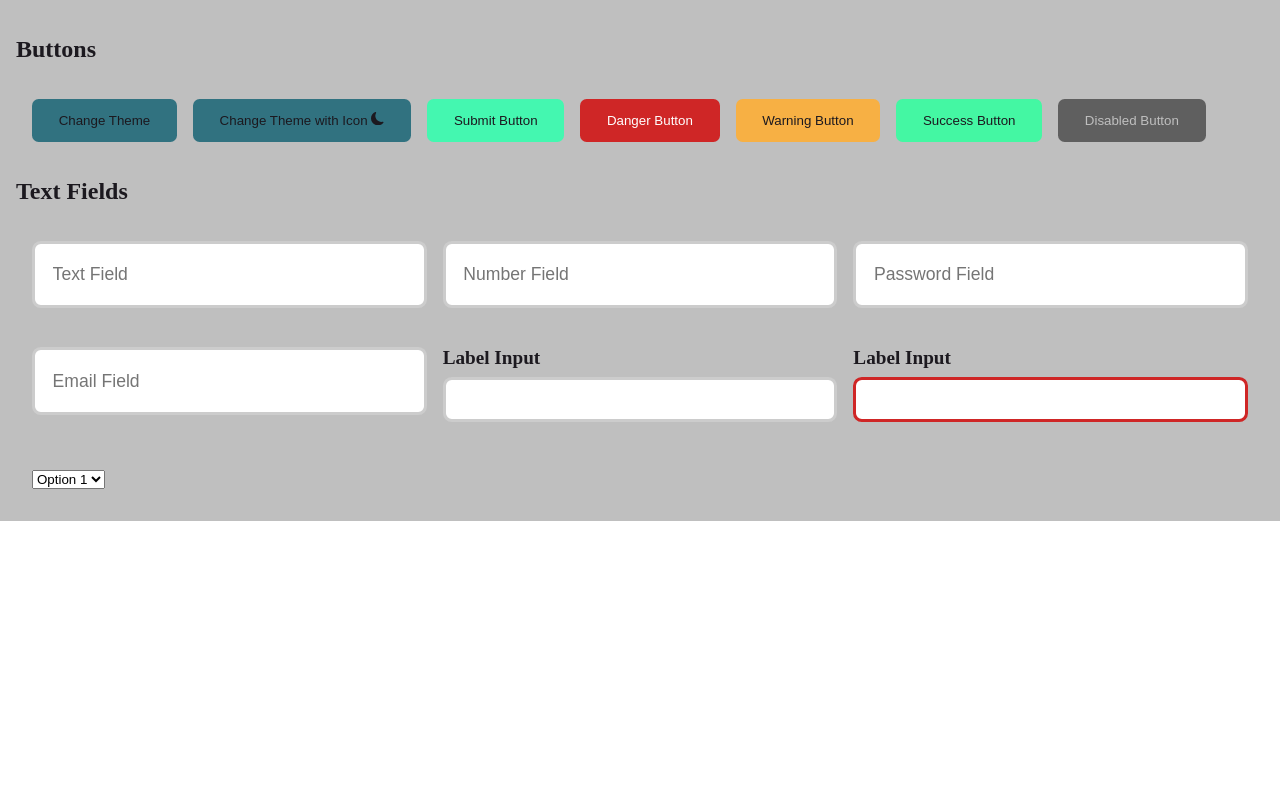
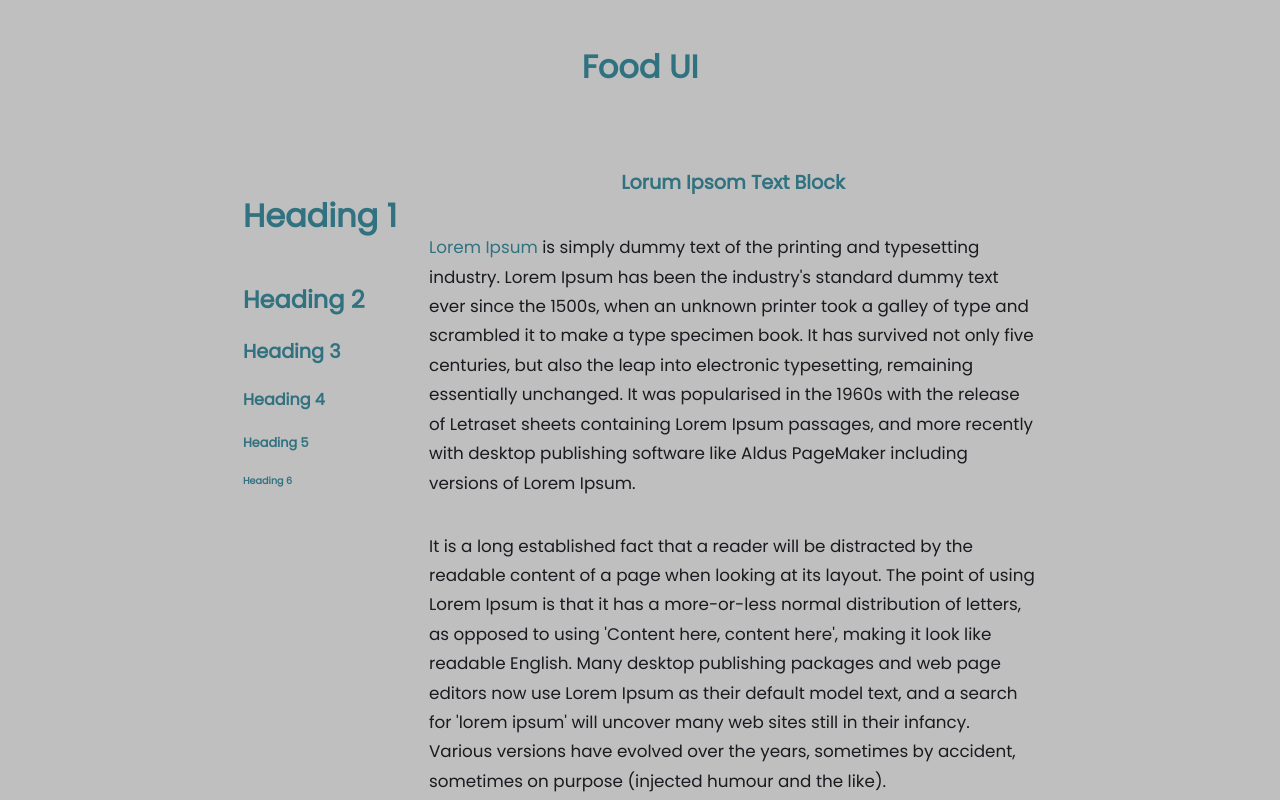
Before and after one commit to ChrsSampson/food-app, a React (Vite) app in the folder client/: page /test in a window 1280 px wide. Shown: the top 800 px of the page. Built offline with nearby package versions, Linux system fonts and the light colour scheme.

Commit message:
Adds Typeography compoents

```diff
--- a/client/src/components/Button.jsx
+++ b/client/src/components/Button.jsx
@@ -38,7 +38,6 @@ export default function Button({onClick=placeholderEvent, variant, children, sub
                         />
 
     const baseProps = {
-        disabled: disabled,
         onClick:onClick,
         disabled:disabled,
         whileHover:{scale: 1.1},
--- a/client/src/components/Select.jsx
+++ b/client/src/components/Select.jsx
@@ -1,7 +1,11 @@
 import '../styles/Select.scss';
 
+const placeholder = () => {
+    console.warn('This Select has no onChange event handler')
+};
+
 // options: array of objects with label and value
-export default function Select ({options, onChange, value, label}) {
+export default function Select ({options, onChange=placeholder, value, label}) {
 
     const selectOptions = options.map((option, index) => {
         return <option key={index} value={option.value}>{option.label}</option>
@@ -11,14 +15,14 @@ export default function Select ({options, onChange, value, label}) {
         return (
             <div className="SelectLabel-Box">
                 <label htmlFor={label}>{label}</label>
-                <select className="form-control" id={label} onChange={onChange} value={value}>
+                <select className="form-control" id={label} onChange={(e) =>onChange(e.target.value)} value={value}>
                     {selectOptions}
                 </select>
             </div>
         )
     } else {
         return (
-            <select className="form-control" onChange={onChange} value={value}>
+            <select className="form-control" onChange={(e) =>onChange(e.target.value)} value={value}>
                 {selectOptions}
             </select>
         )
--- a/client/src/components/TextField.jsx
+++ b/client/src/components/TextField.jsx
@@ -9,7 +9,7 @@ export default function TextField({label, type='text', placeholder, value, onCha
 
     const input = <input
                     name={name}
-                    onChange={onChange}
+                    onChange={(e) => onChange(e.target.value)}
                     type={type}
                     placeholder={placeholder}
                     value={value}
--- /dev/null
+++ b/client/src/components/Typography.jsx
@@ -0,0 +1,19 @@
+
+import '../styles/typography.scss'
+
+export default function Typography ({type='p', children}) {
+
+
+    return (
+        <>
+            {type === 'h1' && <h1>{children}</h1>}
+            {type === 'h2' && <h2>{children}</h2>}
+            {type === 'h3' && <h3>{children}</h3>}
+            {type === 'h4' && <h4>{children}</h4>}
+            {type === 'h5' && <h5>{children}</h5>}
+            {type === 'h6' && <h6>{children}</h6>}
+            {type === 'p' && <p>{children}</p>}
+        </>
+    )
+
+}
--- a/client/src/pages/Test.jsx
+++ b/client/src/pages/Test.jsx
@@ -3,8 +3,9 @@ import Button from "../components/Button";
 import Container from "../components/Container";
 import TextField from "../components/TextField";
 import Select from "../components/Select";
+import Typography from "../components/Typography";
 
-import { useContext } from "react";
+import { useContext, useState } from "react";
 import { ThemeContext } from "../context/ThemeProvider";
 
 import {BsFillSunFill, BsFillMoonFill} from 'react-icons/bs';
@@ -19,10 +20,41 @@ export default function Test () {
 
     const {toggleTheme} = useContext(ThemeContext);
 
+    const [textFieldState, setTextFieldState] = useState('');
+    const [selectState, setSelectState] = useState(null);
+
     return (
-        <Container>
+        <Container sx={{
+            display: 'flex',
+            flexDirection: 'column',
+            alignItems: 'center',
+        }}>
+            <Typography type="h1">Food UI</Typography>
+            <Container sx={{
+                display: 'flex',
+                justifyContent: 'center',
+            }}>
+                <Container>
+                    <Typography type="h1">Heading 1</Typography>
+                    <Typography type="h2">Heading 2</Typography>
+                    <Typography type="h3">Heading 3</Typography>
+                    <Typography type="h4">Heading 4</Typography>
+                    <Typography type="h5">Heading 5</Typography>
+                    <Typography type="h6">Heading 6</Typography>
+                </Container>
+                <Container sx={{
+                    display: 'flex',
+                    flexDirection: 'column',
+                    alignItems: 'center',
+                    maxWidth: '50%'
+                    }}
+                >
+                    <h3>Lorum Ipsom Text Block</h3>
+                    <Typography type="p"> <a href="">Lorem Ipsum</a> is simply dummy text of the printing and typesetting industry. Lorem Ipsum has been the industry's standard dummy text ever since the 1500s, when an unknown printer took a galley of type and scrambled it to make a type specimen book. It has survived not only five centuries, but also the leap into electronic typesetting, remaining essentially unchanged. It was popularised in the 1960s with the release of Letraset sheets containing Lorem Ipsum passages, and more recently with desktop publishing software like Aldus PageMaker including versions of Lorem Ipsum.</Typography>
+                    <Typography type="p">It is a long established fact that a reader will be distracted by the readable content of a page when looking at its layout. The point of using Lorem Ipsum is that it has a more-or-less normal distribution of letters, as opposed to using 'Content here, content here', making it look like readable English. Many desktop publishing packages and web page editors now use Lorem Ipsum as their default model text, and a search for 'lorem ipsum' will uncover many web sites still in their infancy. Various versions have evolved over the years, sometimes by accident, sometimes on purpose (injected humour and the like).</Typography>
+                </Container>
+            </Container>
             <h1>Buttons</h1>
-
             <Container
                 sx={{
                     display: 'flex',
@@ -38,21 +70,24 @@ export default function Test () {
                 <Button disabled text="Disabled Button" />
             </Container>
             <h2>Text Fields</h2>
+            <Typography type="h3">State: {textFieldState}</Typography>
             <Container sx={{
                 display: 'grid',
                 gridTemplateColumns: 'repeat(3, 1fr)',
                 gridTemplateRows: 'repeat(2, 1fr)',
                 gap: '1em',
             }}>
-                <TextField placeholder="Text Field" />
-                <TextField placeholder="Number Field" type="number" />
-                <TextField placeholder="Password Field" type="password" />
-                <TextField placeholder="Email Field" type="email" />
-                <TextField label="Label Input" />
-                <TextField label="Label Input" error />
+                <TextField value={textFieldState} onChange={setTextFieldState} placeholder="Text Field" />
+                <TextField value={textFieldState} onChange={setTextFieldState} placeholder="Number Field" type="number" />
+                <TextField value={textFieldState} onChange={setTextFieldState} placeholder="Password Field" type="password" />
+                <TextField value={textFieldState} onChange={setTextFieldState} placeholder="Email Field" type="email" />
+                <TextField value={textFieldState} onChange={setTextFieldState} label="Label Input" />
+                <TextField value={textFieldState} onChange={setTextFieldState} label="Label Input" error />
             </Container>
             <Container>
-                <Select options={testSelectOptions} />
+                <h2>Select</h2>
+                <Typography type="h3">State: {selectState}</Typography>
+                <Select value={selectState} onChange={setSelectState} options={testSelectOptions} />
             </Container>
         </Container>
     )
--- a/client/src/styles/index.scss
+++ b/client/src/styles/index.scss
@@ -1,7 +1,12 @@
 // they are getting rid of import, this needs changed at some point to @use
 @import './colors.scss', './button.scss', './textField.scss';
+
+
+@import url('https://fonts.googleapis.com/css2?family=Poppins&display=swap');
+
 
 body{
     padding: 0;
     margin: 0;
+    font-family: 'Poppins', sans-serif;
 }
--- a/client/src/styles/select.scss
+++ b/client/src/styles/select.scss
@@ -1,3 +1,24 @@
+
+select{
+    width: 100%;
+    height: 40px;
+    border-radius: 5px;
+    border: 1px solid #ccc;
+    padding: 0 10px;
+    font-size: 1.2em;
+    color: #333;
+    background-color: #fff;
+    outline: none;
+    transition: all 0.3s ease-in-out;
+    cursor: pointer;
+
+    option{
+        font-size: 1.2em;
+        outline: none;
+        transition: all 0.3s ease-in-out;
+        cursor: pointer;
+    }
+}
 
 .SelectLabel-Box {
     display: flex;
--- /dev/null
+++ b/client/src/styles/typography.scss
@@ -0,0 +1,47 @@
+@use './colors';
+
+h1{
+    color: colors.$primary-button;
+    font-size: 2em;
+}
+
+h2{
+    color: colors.$primary-button;
+    font-size: 1.5em;
+}
+
+h3{
+    color: colors.$primary-button;
+    font-size: 1.2em;
+}
+
+h4{
+    color: colors.$primary-button;
+    font-size: 1em;
+}
+
+h5{
+    color: colors.$primary-button;
+    font-size: .8em;
+}
+
+h6{
+    color: colors.$primary-button;
+    font-size: .6em;
+}
+
+p{
+    font-size: 1.05em;
+    line-height: 1.75em;
+
+    a{
+        color: colors.$primary-button;
+        font-size: 1em;
+        font-weight: 500;
+        text-decoration: none;
+
+        &:hover{
+            text-decoration: underline;
+        }
+    }
+}
```
